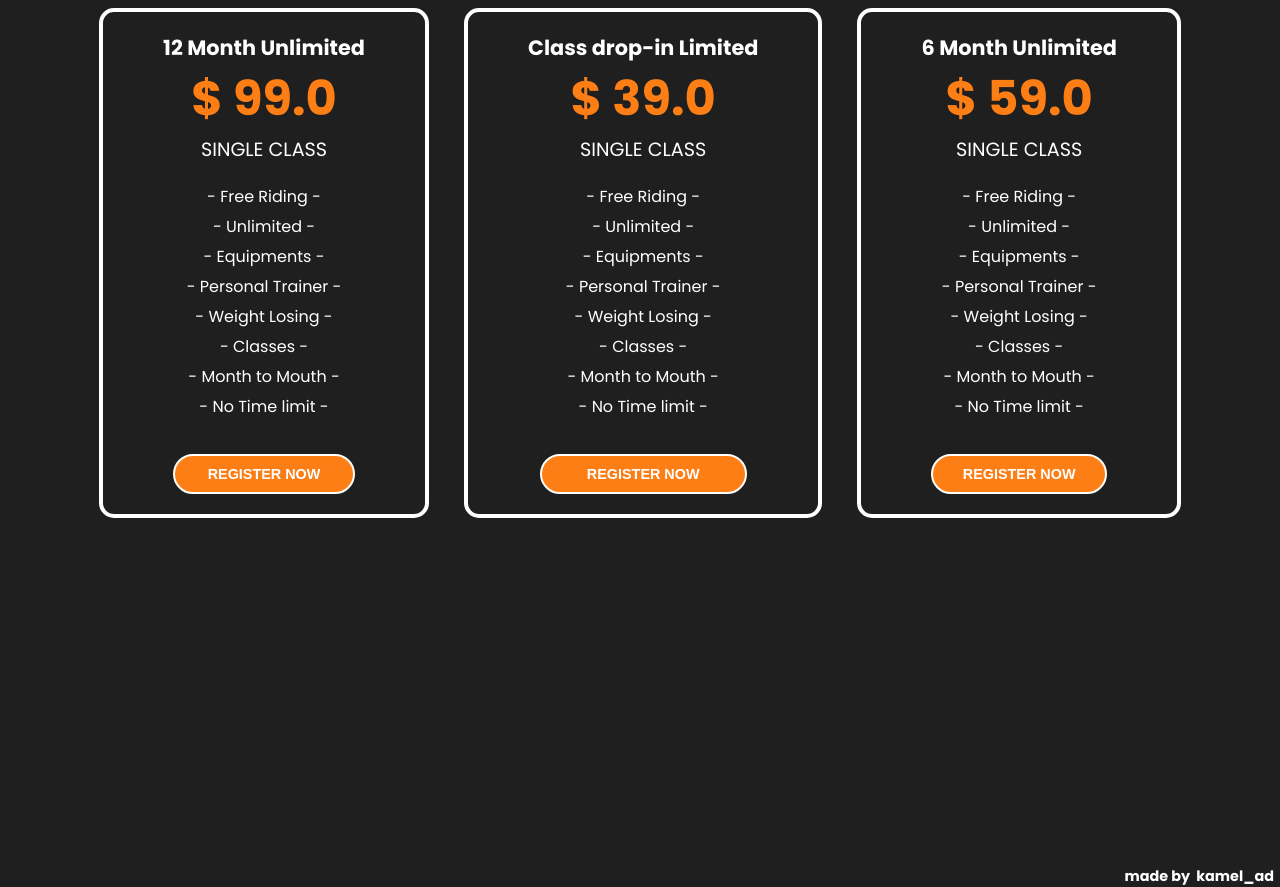
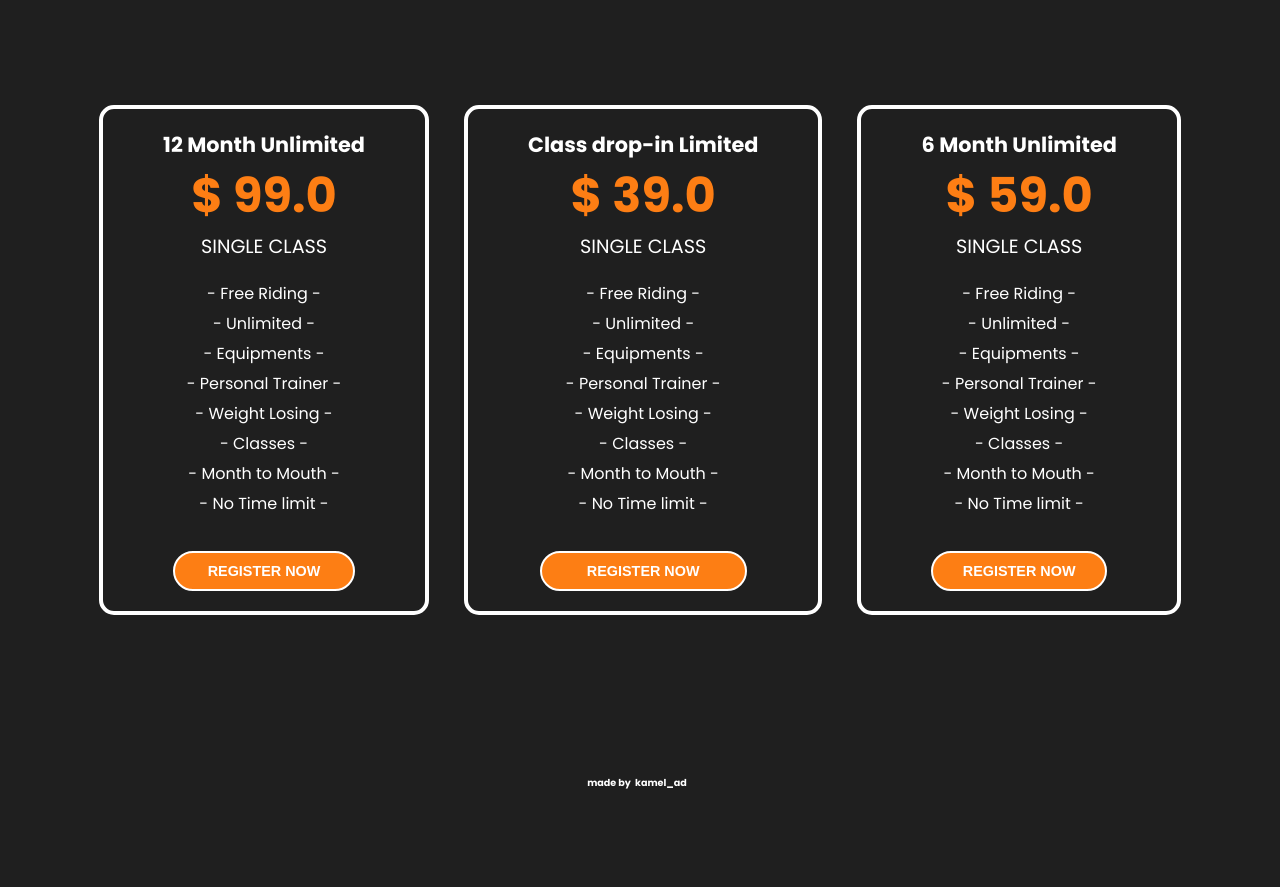
Before and after one commit to kamelaiad/power_house, a plain HTML site: page index.html in a window 1280 px wide. Shown: the part 3433-4320 px from the top of the page. Drawn offline with Linux system fonts and the light colour scheme; a web font is replaced by a local one.

Commit message:
Update style.css

```diff
--- a/style.css
+++ b/style.css
@@ -434,6 +434,7 @@ header #buttons li a {
     display: flex;
     justify-content: center;
     align-items: center;
+    flex-direction: column;
 }
 
 .page_6 .plans {
@@ -518,7 +519,7 @@ header #buttons li a {
 
 }
 
-.page_6 footer {
+.page_6 footer h1 {
     margin-top: auto;
     margin-left: auto;
     margin-right: 6px;
```
